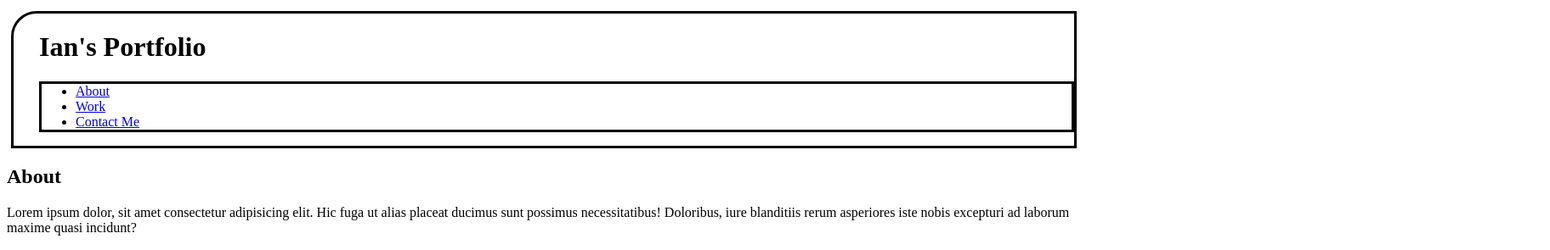
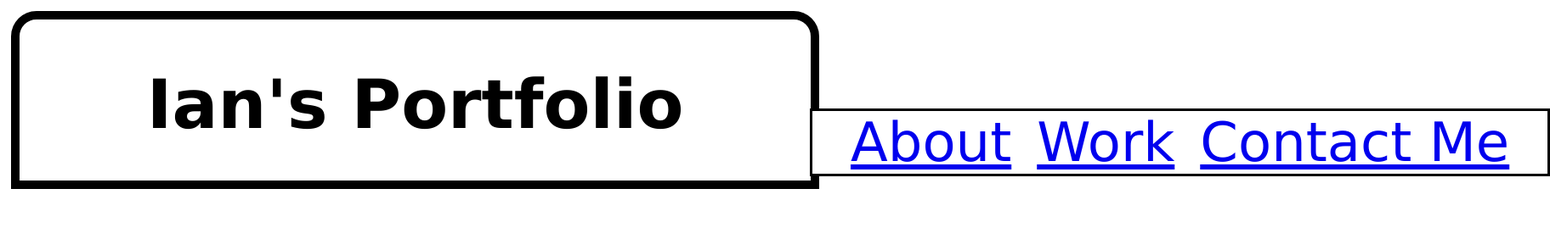
Before and after one commit to IanPomaz/My_Portfolio, a plain HTML site: page index.html in a window 1280 px wide. Shown: the top 295 px of the page at 85% size, 1824 px wide, since content can reach past the window. Drawn offline with Linux system fonts and the light colour scheme.

Commit message:
CSS heading

```diff
--- a/assets/style.css
+++ b/assets/style.css
@@ -1,15 +1,42 @@
 header {
     color:black;
     border-style: solid;
-    margin-top: 13px;
+    border-width: 10px 10px 10px 10px;
+    height: 190px;
+    display:inline-block;
+    background-color: white;
+    margin-top: 5px;
     margin-left: 5px;
     margin-bottom: 5px;
     margin-right: 5px;
     padding-left: 30px;
+    padding-right: 30px;
     border-top-left-radius: 30px;
+    border-top-right-radius: 30px;
+
 }
 
 header ul {
     border-style: solid;
+    list-style: none;
+    display: inline-flex;
+    position: relative;
+        left: 900px;
+        bottom: 159px;
+    font-size:8ch;
+    padding-left: 30px;
+    padding-right: 30px;
+    border-width: 3px 3px 3px 3px;
+    background-color: rgb(255, 255, 255);
+    font-family:'Lucida Sans';
+}
 
+header ul a {
+    padding: 15px;
 }
+header h1 {
+    color:rgb(0, 0, 0);
+    font-family:'Lucida Sans';
+    font-size:10ch;
+    text-align:center;
+}
```
